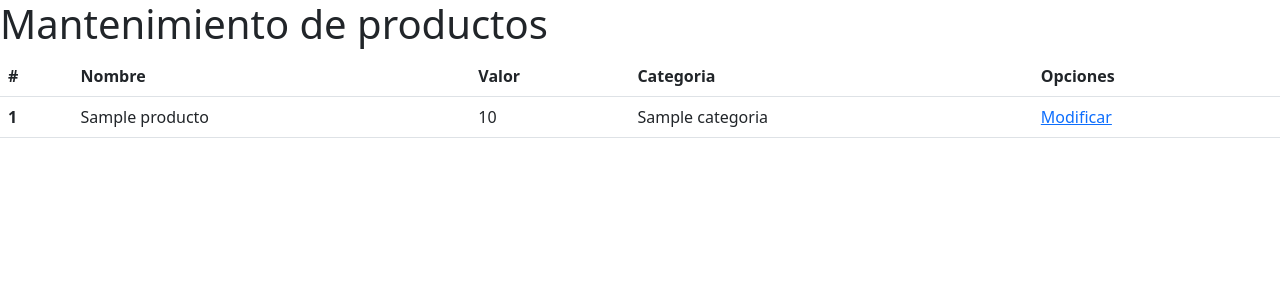
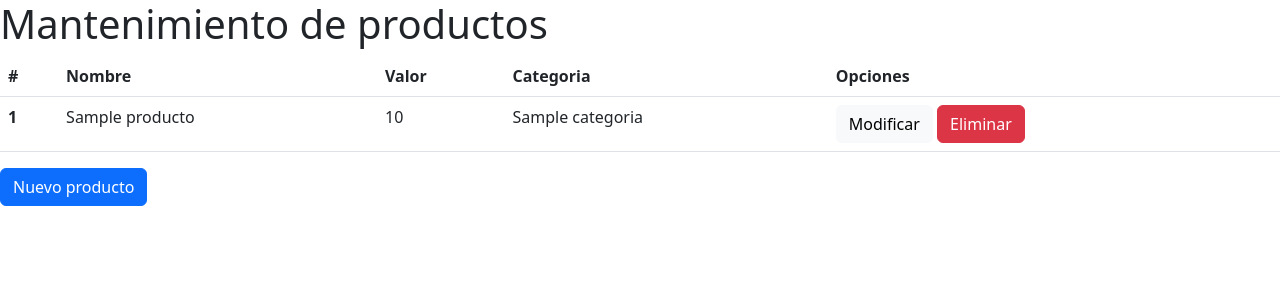
Before and after one commit to jcarlosMariscal/JCRM-9A-DDI-DGS-P2, a Django app: page / in a window 1280 px wide. Shown: the top 300 px of the page. Run offline with Django 3.2, Linux system fonts and the light colour scheme; tables that the repository leaves empty hold one stand-in row (values such as "Sample post").

Commit message:
eliminar productos

```diff
--- a/TiendaDjango/core/templates/core/home.html
+++ b/TiendaDjango/core/templates/core/home.html
@@ -39,14 +39,24 @@
           <td>{{producto.valorProducto}}</td>
           <td>{{producto.categoria}}</td>
           <td>
-            <a href="{% url 'form_mod_producto' producto.idProducto %}"
+            <a
+              class="btn btn-light"
+              href="{% url 'form_mod_producto' producto.idProducto %}"
               >Modificar</a
+            >
+            <a
+              class="btn btn-danger"
+              href="{% url 'form_del_producto' producto.idProducto %}"
+              >Eliminar</a
             >
           </td>
         </tr>
         {% endfor %}
       </tbody>
     </table>
+    <a class="btn btn-primary" href="{% url 'form_producto' %}"
+      >Nuevo producto</a
+    >
     {% comment %} {% load static %}
     <img src="{% static 'core/img/pato.gif' %}" />
 
--- a/TiendaDjango/core/urls.py
+++ b/TiendaDjango/core/urls.py
@@ -1,8 +1,9 @@
 from django.urls import path
-from .views import home, form_producto, form_mod_producto
+from .views import home, form_producto, form_mod_producto, form_del_producto
 
 urlpatterns = [
     path('', home, name="home"),
     path('form-producto', form_producto, name="form_producto"),
     path('form-mod-producto/<id>', form_mod_producto, name="form_mod_producto"),
+    path('form-del-producto/<id>', form_del_producto, name="form_del_producto"),
 ]
--- a/TiendaDjango/core/views.py
+++ b/TiendaDjango/core/views.py
@@ -1,4 +1,4 @@
-from django.shortcuts import render
+from django.shortcuts import render, redirect
 
 # from TiendaDjango.core.forms import ProductoForm
 from .forms import ProductoForm
@@ -47,3 +47,8 @@ def form_mod_producto(request, id):
       formulario.save()
       contexto['mensaje'] = "Se modificaron los datos correctamente"
   return render(request, 'core/form_mod_producto.html', contexto)
+
+def form_del_producto(request, id):
+  producto = Producto.objects.get(idProducto = id)
+  producto.delete()
+  return redirect (to="home")
```
